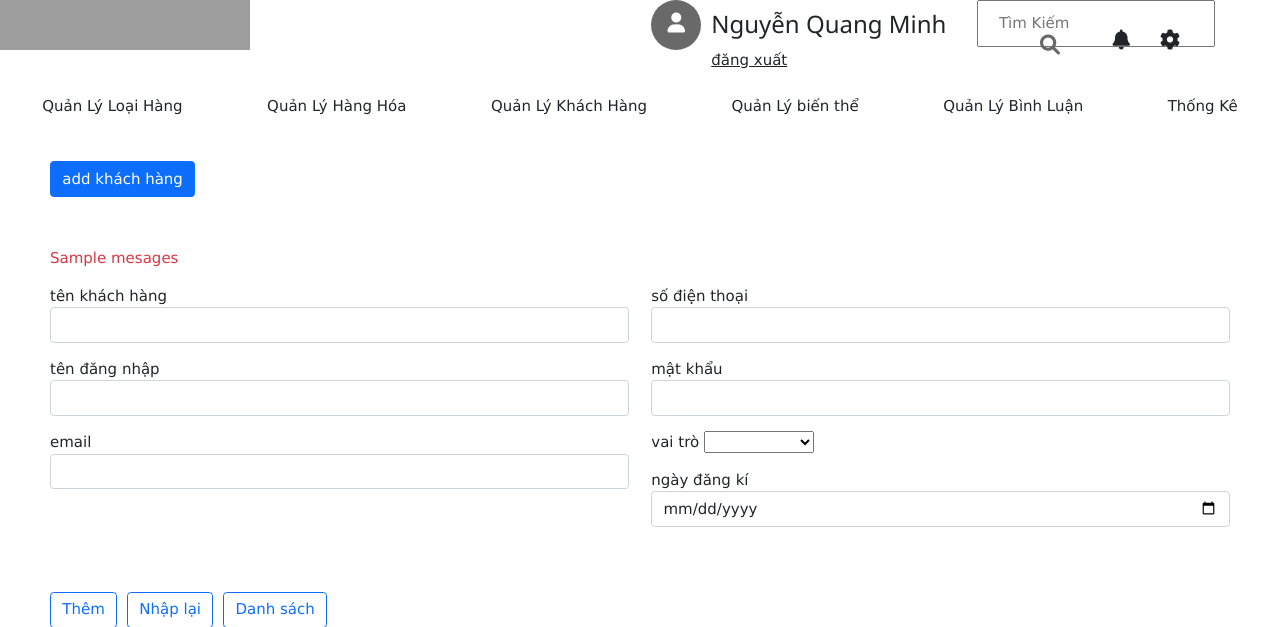
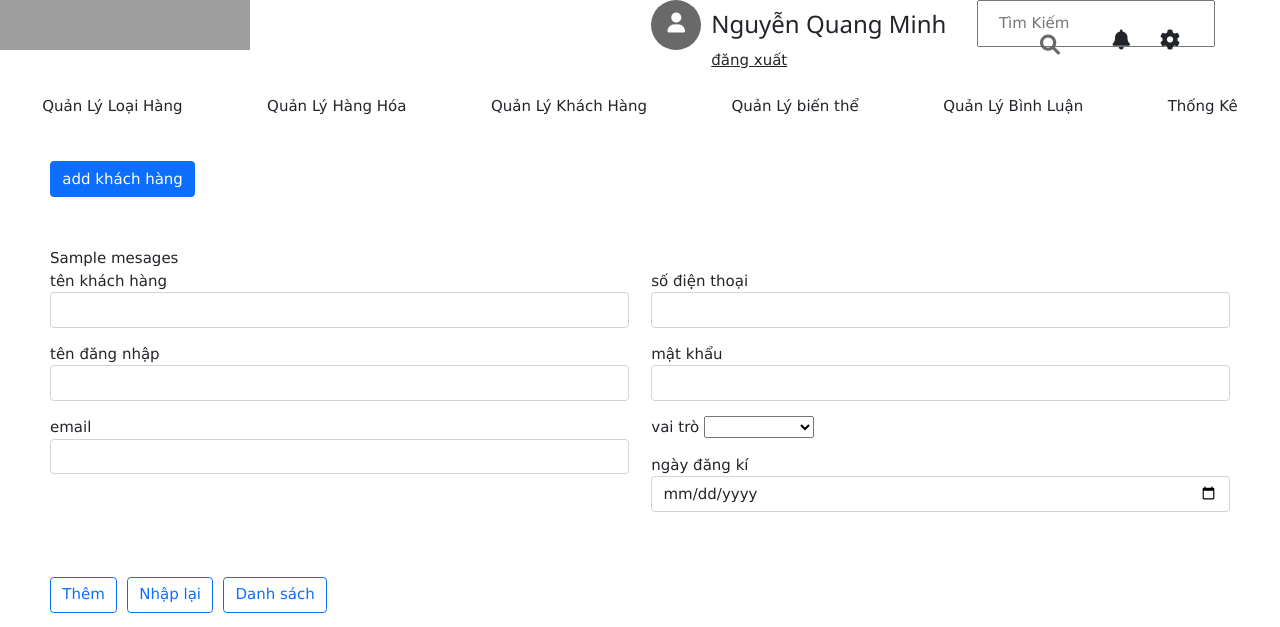
Before and after one commit to Nguyenthuan1003/duan1, a PHP site: template view/admin/user/add_client.php in a window 1280 px wide; the page is wider, and only the part inside the window is pictured. Shown: the top 627 px of that part. Run offline with PHP 8.4, Linux system fonts and the light colour scheme; the template is opened without the code that fills it: most values are stand-ins (such as "Sample title", 1, 10 or a date in 2020); grey boxes are pictures that could not be loaded.

Commit message:
Update add_client.php

```diff
--- a/view/admin/user/add_client.php
+++ b/view/admin/user/add_client.php
@@ -1,5 +1,4 @@
-
-    <main>
+<main>
         <div class="container-client">
 
             <div class="add-client-1">
@@ -8,9 +7,9 @@
                 </a>
             </div>
             <div>
-                <p class="text-danger ">
+                <span>
                     <?= isset($mesages) ? $mesages : "" ?>
-                </p>
+                </span>
             </div>
             <form action="" method="post">
                 <div class="row">
@@ -71,7 +70,7 @@
                             <button type="button" class="btn btn-outline-primary">Nhập lại</button>
                         </a>
 
-                        <a href="">
+                        <a href="index.php?id_menu=user">
                             <button type="button" class="btn btn-outline-primary">Danh sách</button>
                         </a>
 
```
